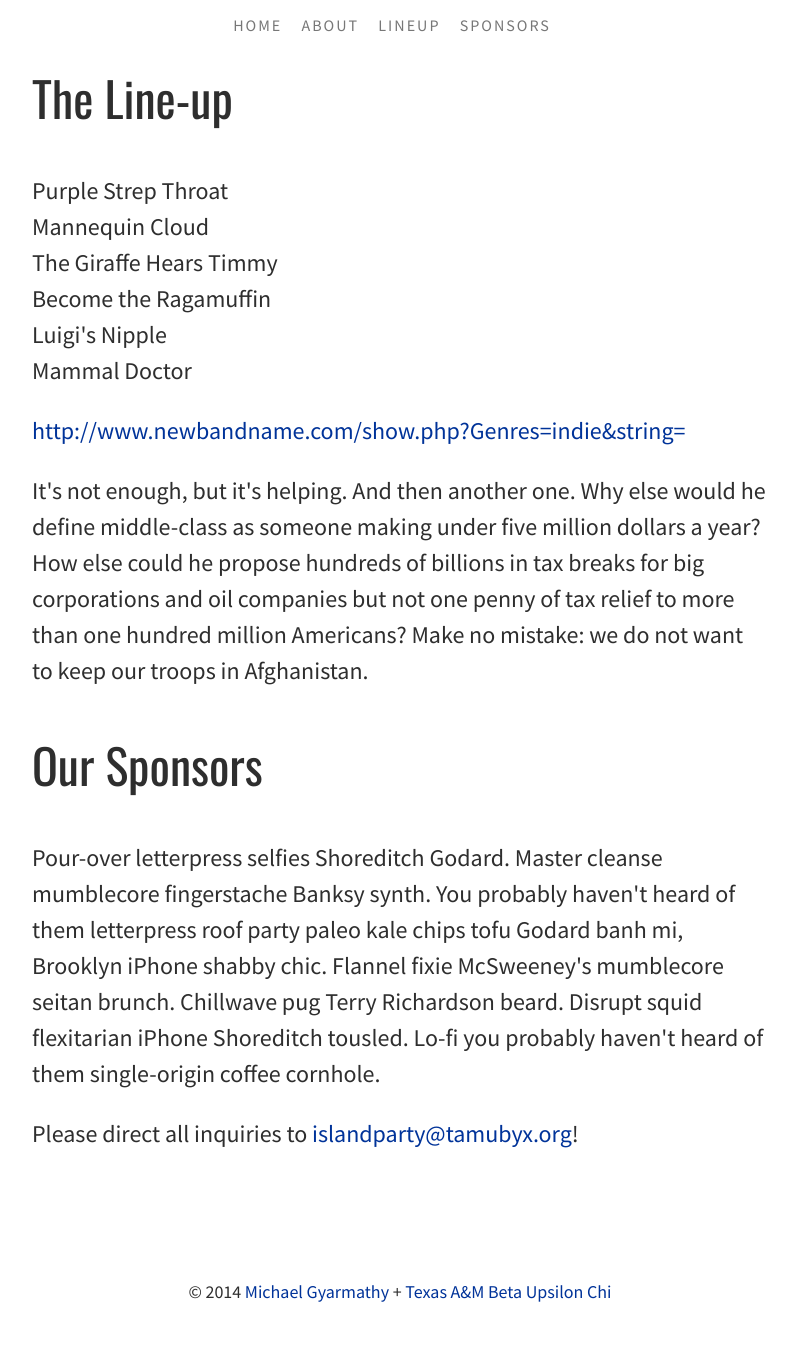
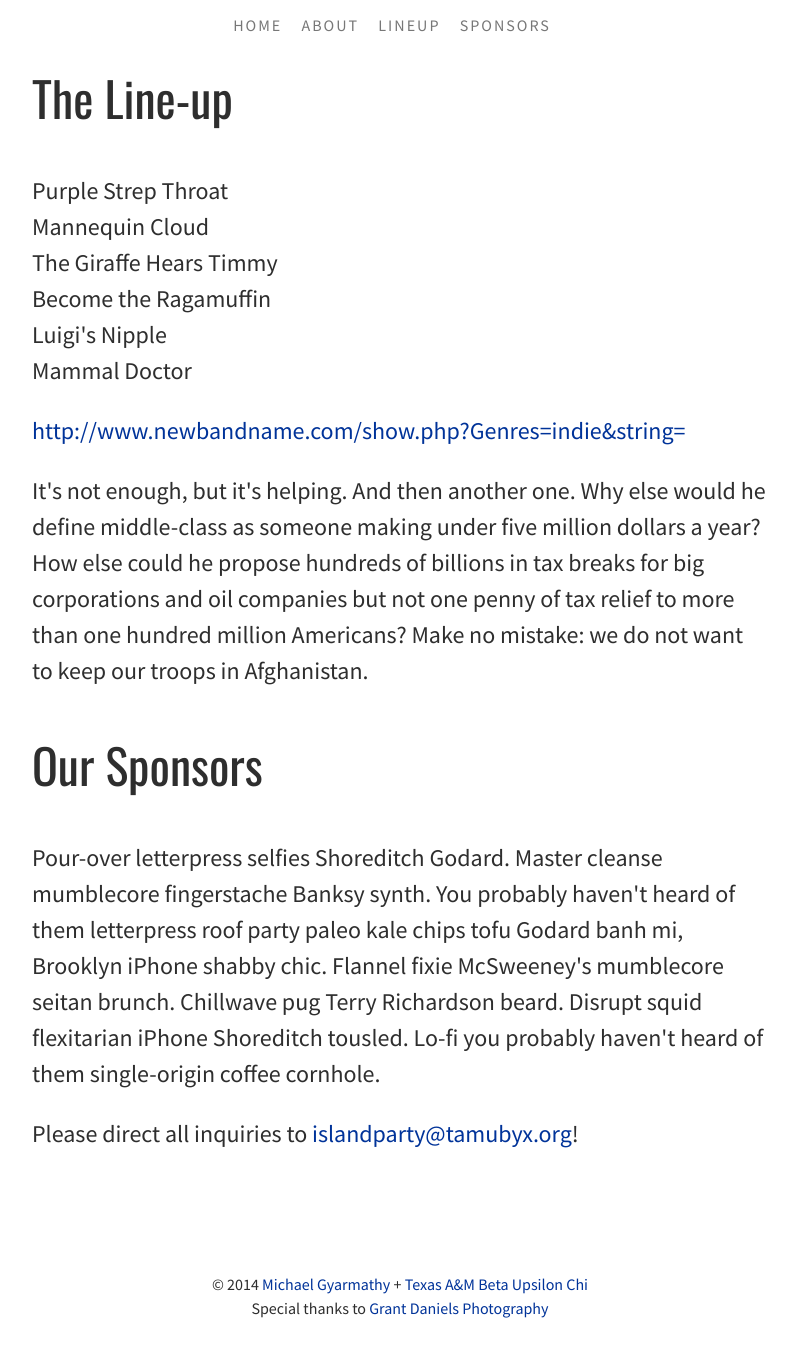
Before and after one commit to mgyarmathy/aggieislandparty.com, a Jekyll site: the page built from index.html, in a window 1280 px wide and 1400 px high, scrolled down 1118 px. Shown: the top 1357 px of the window, without its empty margins (240-1036 px from the left). Built offline with Jekyll 4.4.1, drawn with Linux system fonts in a browser that asks for light colours; nearby versions of some CDN libraries; the list of posts is cut into pages by our own code.

Commit message:
added grant daniels photography to footer

```diff
--- a/_includes/_footer.html
+++ b/_includes/_footer.html
@@ -1,5 +1,7 @@
 <footer class="single-column">
   <p class="meta ct row">
     © 2014 <a class="highlight" href="http://michael.gyarmathy.me">Michael Gyarmathy</a> + <a class="highlight" href="http://tamu.betaupsilonchi.org/">Texas A&amp;M Beta Upsilon Chi</a>
+    <br/>
+    Special thanks to <a class="highlight" href="http://grantdanielsphotography.com">Grant Daniels Photography</a>
   </p>
 </footer>
--- a/_sass/_type.scss
+++ b/_sass/_type.scss
@@ -99,9 +99,9 @@
 
 // Uh you don't need to read this stuff. Let's make it small.
 .meta {
-  font-size:$type-5;
+  font-size:$type-6;
   @include breakpoint(one-hand) {
-    font-size:$type-6;
+    font-size:$type-6 - 2px;
   }
 }
 
--- a/css/i.css
+++ b/css/i.css
@@ -442,10 +442,10 @@
     font-size: 48px; } }
 
 .meta {
-  font-size: 18px; }
+  font-size: 16px; }
   @media screen and (min-width: 100px) and (max-width: 479px) {
     .meta {
-      font-size: 16px; } }
+      font-size: 14px; } }
 
 .ct {
   text-align: center; }
```
